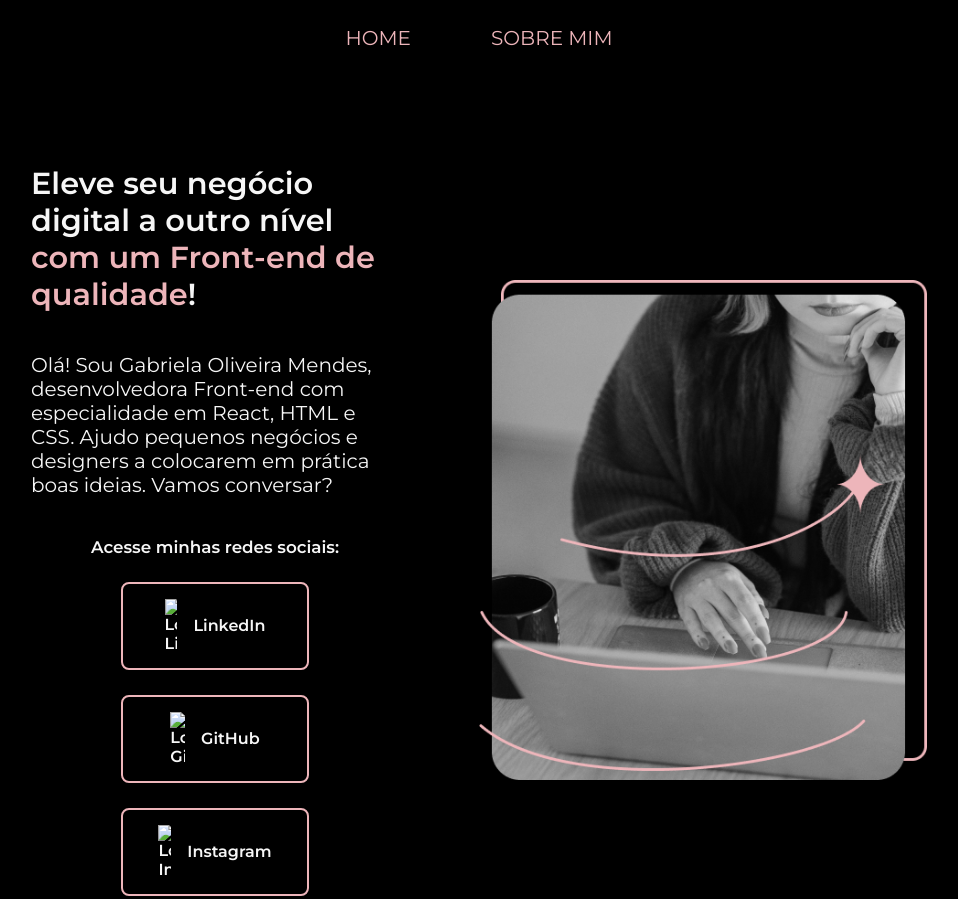
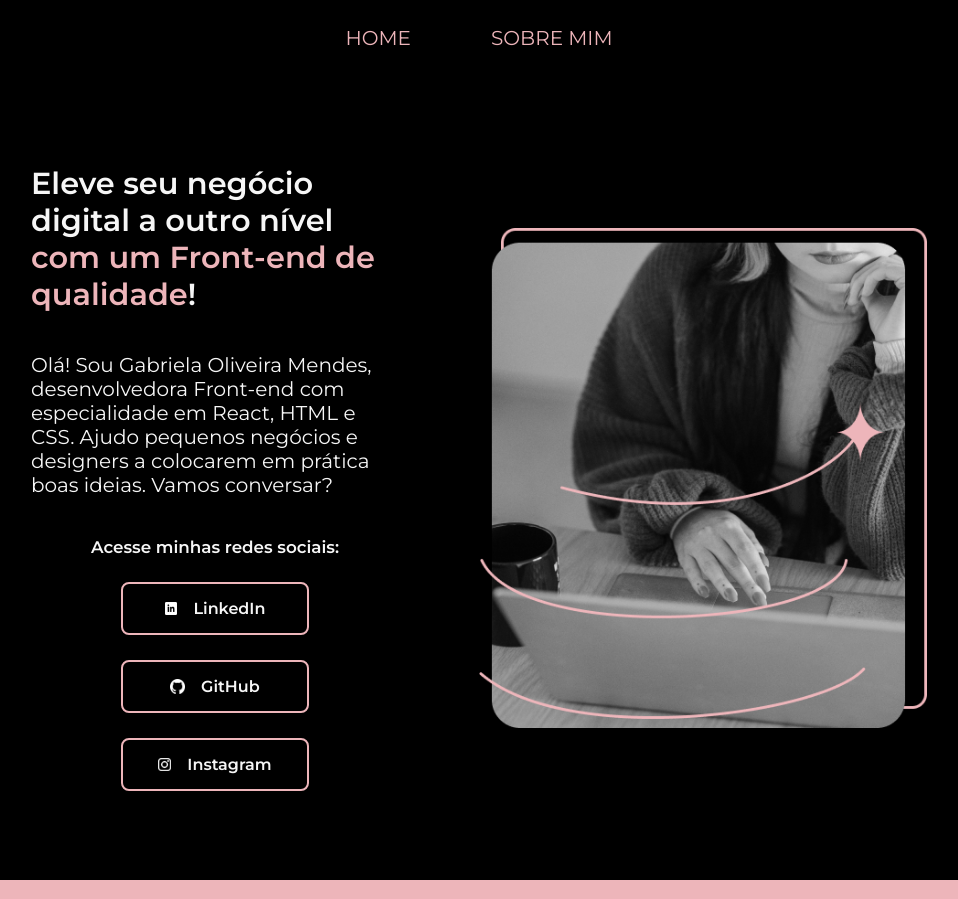
Before and after one commit to gabrielaoliveiramendes/portifolio-alura, a plain HTML site: page index.html in a window 1280 px wide. Shown: the top 899 px of the page, without its empty margins (161-1119 px from the left). Drawn offline with Linux system fonts and the light colour scheme; the site is published under a folder, as on GitHub Pages, so addresses that start at the root find nothing.

Commit message:
Add files via upload

```diff
--- a/index.html
+++ b/index.html
@@ -27,11 +27,11 @@
                 <h2>Acesse minhas redes sociais:</h2>
                 <a class="apresentacao__links__botoes"
                     href="https://www.linkedin.com/in/gabriela-oliveira-mendes-674a48188/"> <img class="logo__linkedin"
-                        src="/assets/logo-linkedin.png" alt="Logo LinkedIn">LinkedIn</a>
+                        src="./assets/logo-linkedin.png" alt="Logo LinkedIn">LinkedIn</a>
                 <a class="apresentacao__links__botoes" href="https://github.com/gabrielaoliveiramendes"> <img
-                        class="logo__github" src="/assets/logo-github.png" alt="Logo GitHub">GitHub</a>
+                        class="logo__github" src="./assets/logo-github.png" alt="Logo GitHub">GitHub</a>
                 <a class="apresentacao__links__botoes" href="https://www.instagram.com/gabiomendes/"> <img
-                        class="logo__instagram" src="/assets/logo-instagram.png" alt="Logo Instagram">Instagram</a>
+                        class="logo__instagram" src="./assets/logo-instagram.png" alt="Logo Instagram">Instagram</a>
             </div>
         </section>
         <img class="apresentacao__imagem" src="./assets/imagem.png" alt="Foto mulher com computador">
```
